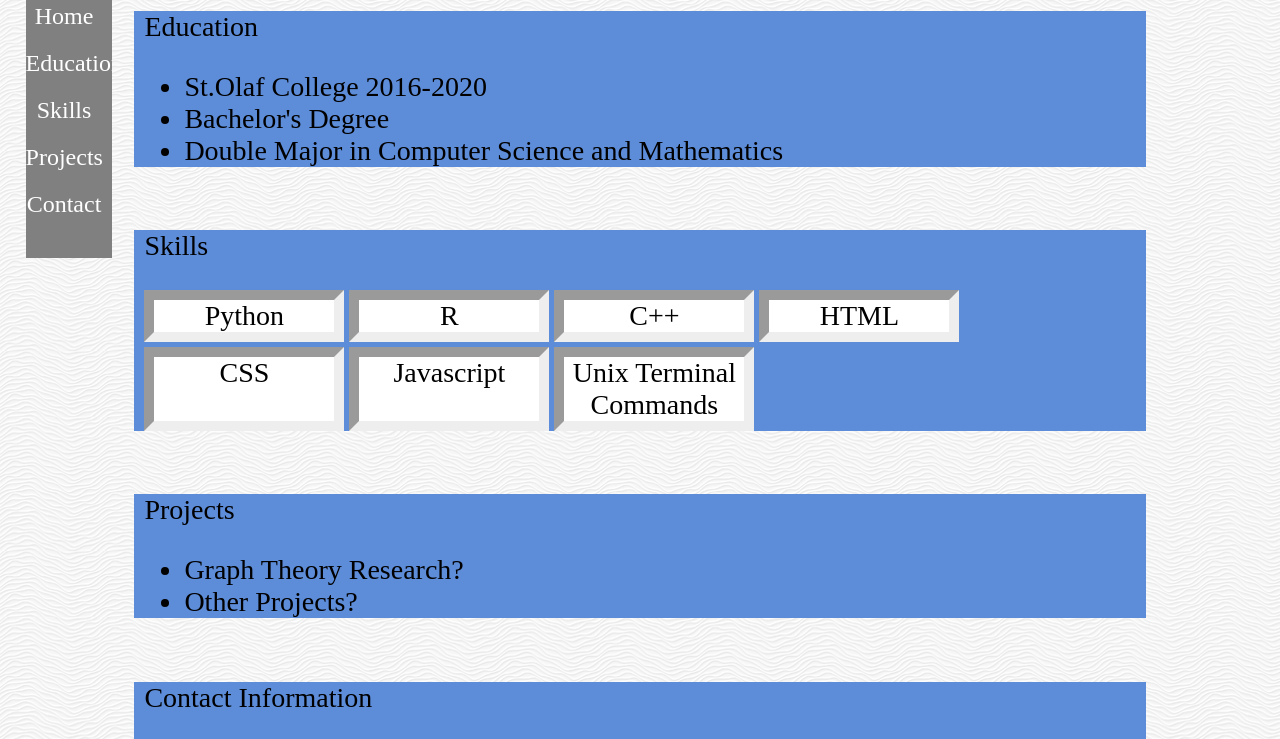
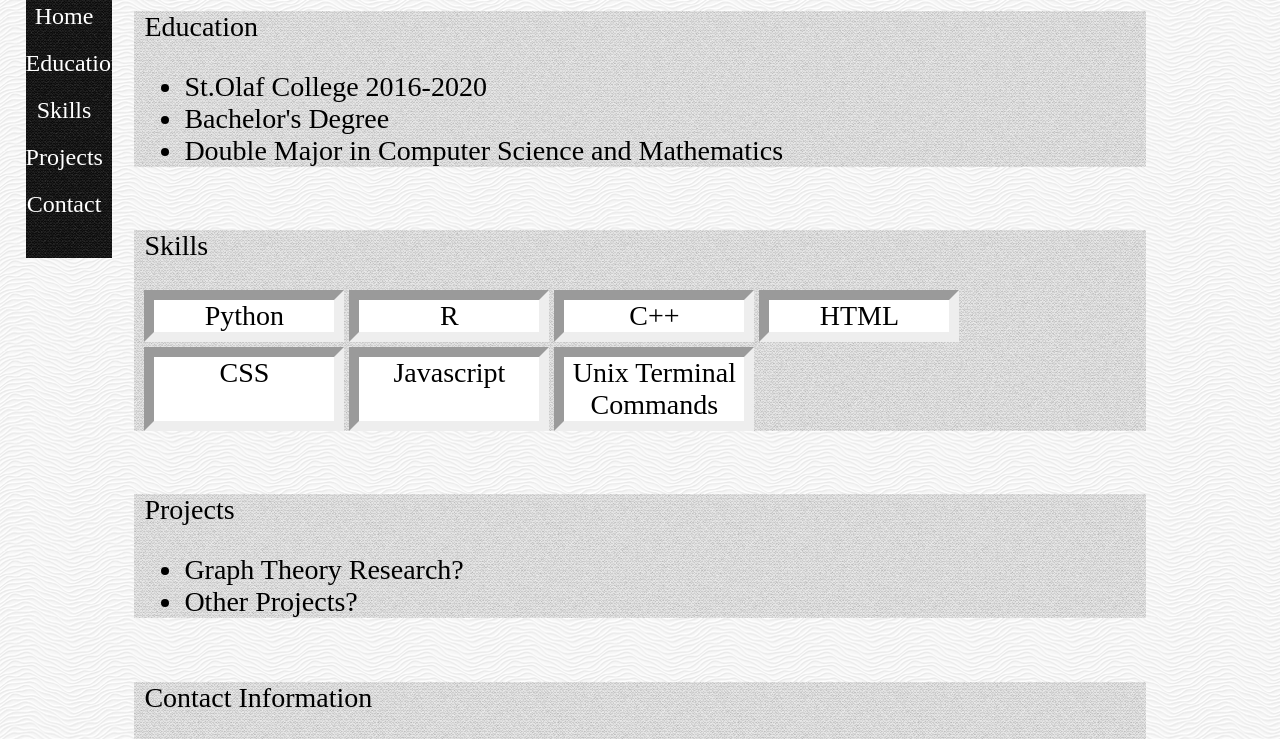
Before and after one commit to pheltemes/pheltemes.github.io, a plain HTML site: page index.html in a window 1280 px wide. Shown: the part 116-855 px from the top of the page. Drawn offline with Linux system fonts and the light colour scheme.

Commit message:
More Template Changes

```diff
--- a/styles.css
+++ b/styles.css
@@ -21,6 +21,8 @@ body {
 	font-size: 28px;
 	padding: 0px 10px;
 	background-color: #5d8cd8;
+	/* Background pattern from Toptal Subtle Patterns */
+	background-image: url("binding_light.png");
 	margin-left:10%;
 	margin-right:10%;
 	margin-bottom:5%;
@@ -33,6 +35,8 @@ body {
 	top: 50;
 	left: 2%;
 	background-color: gray;
+	/* Background pattern from Toptal Subtle Patterns */
+	background-image: url("binding_dark.png");
 	overflow-x: hidden;
 	padding-top: 20px;
 	padding-bottom: 20px;
```
Also changed, not shown: binding_dark.png (added), binding_dark_@2X.png (deleted), binding_light.png (added).
